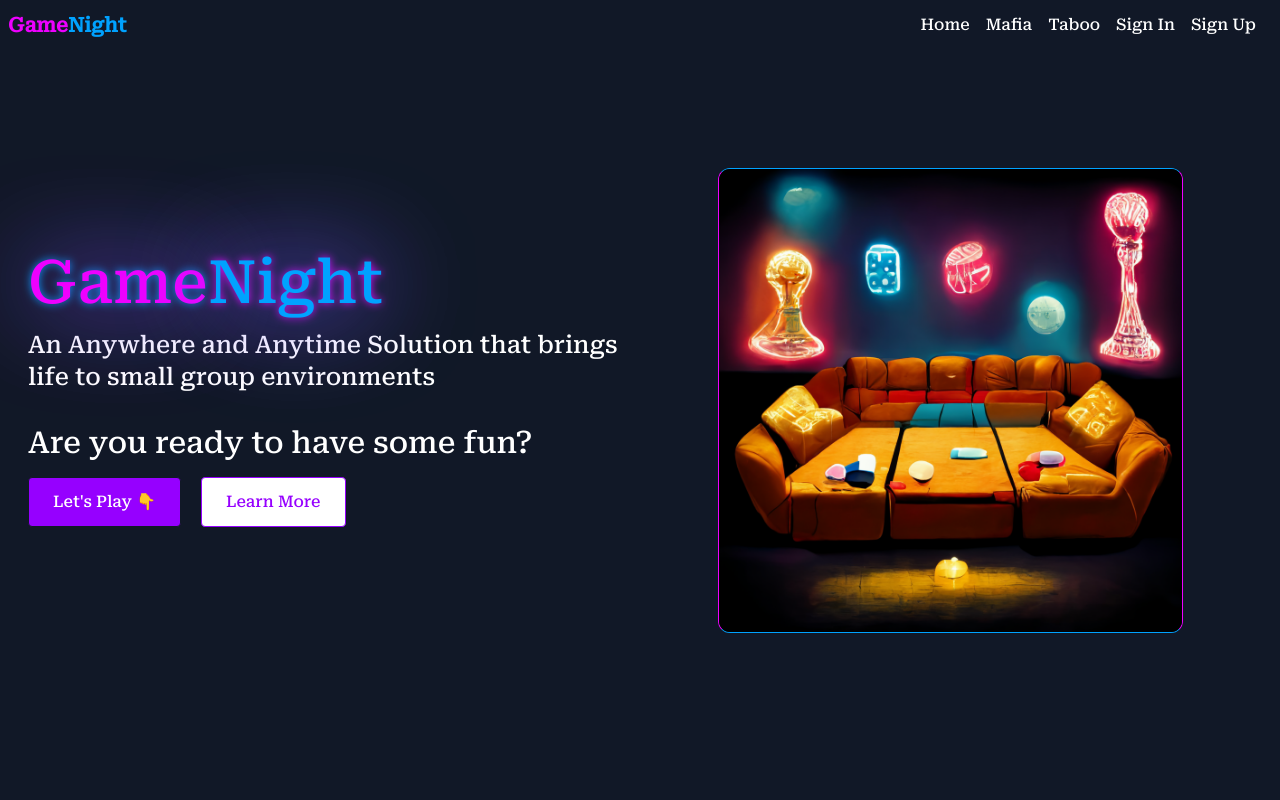
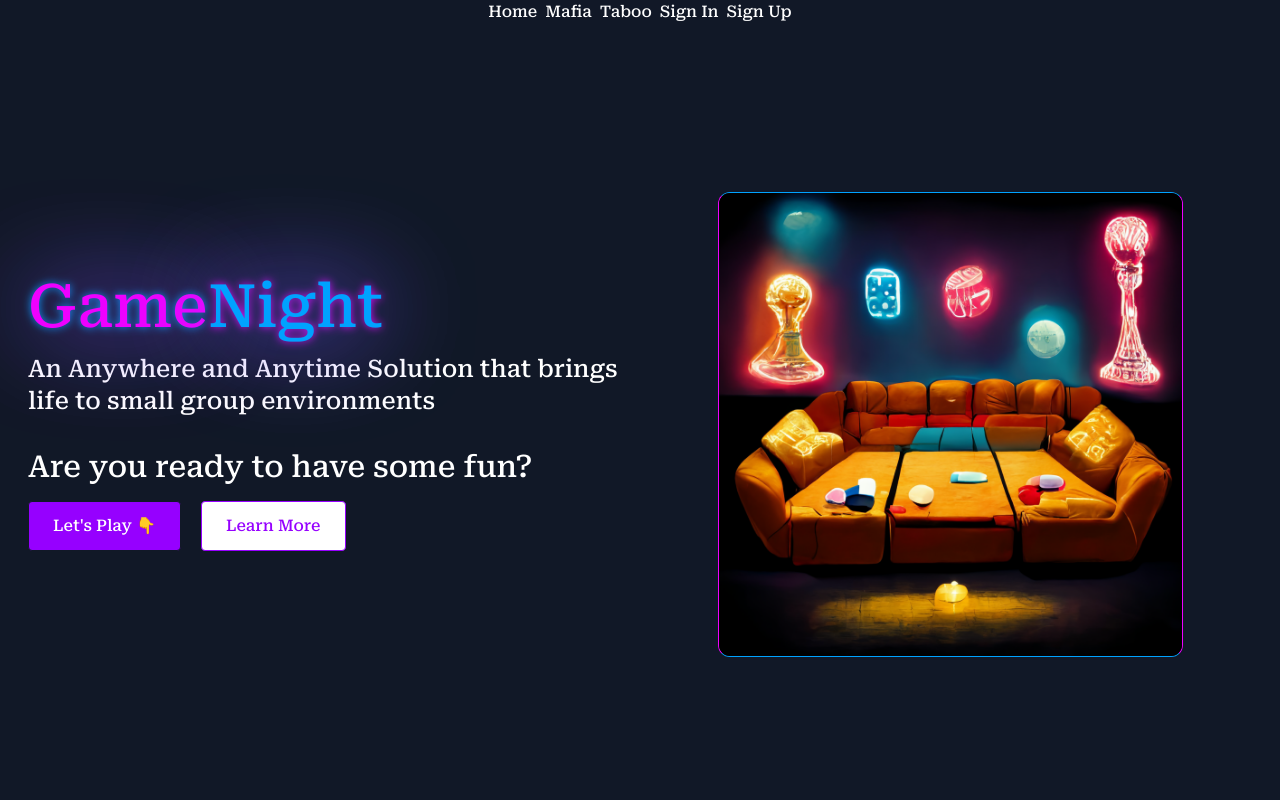
Before and after one commit to snipergz/GameNight, a React (Create React App) app in the folder frontend/: page / in a window 1280 px wide. Shown: the top 800 px of the page. Built offline with nearby package versions, Linux system fonts and the light colour scheme.

Commit message:
fixed non issue

```diff
--- a/frontend/src/components/Navbar.jsx
+++ b/frontend/src/components/Navbar.jsx
@@ -7,53 +7,34 @@ const Navbar = () => {
   const handleClick = () => setNav(!nav);
 
   return (
-    <div className="w-screen text-white h-[50px] bg-navy z-10 fixed drop-shadow-lg">
-      <div className="px-2 flex justify-between items-center w-full h-full">
-        <div className="flex items-center">
-          <Link className="font-bold mr-4 hidden sm:block" to="/">
-            <span className="text-neonPink text-xl">Game</span>
-            <span className="text-neonBlue text-xl">Night</span>
-          </Link>
-        </div>
-        <div className="hidden md:flex pr-4 items-center gap-4">
-          <Link to="/home" className="hover:text-neonBlue">
-            Home
-          </Link>
-          <Link to="/mafia" className="hover:text-neonPink">
-            Mafia
-          </Link>
-          <Link to="/taboo" className="hover:text-neonBlue">
-            Taboo
-          </Link>
-          <button className="hover:text-neonPink">Sign In</button>
-          <button className="hover:text-neonBlue">Sign Up</button>
-        </div>
-        <div className="md:hidden mr-4 justify-start" onClick={handleClick}>
-          {!nav ? <HiOutlineViewList /> : <HiChevronDoubleUp />}
-        </div>
+    <>
+      <div
+        className="md:hidden mr-4 p-2 justify-start text-white"
+        onClick={handleClick}
+      >
+        {!nav ? <HiOutlineViewList /> : <HiChevronDoubleUp />}
       </div>
 
       <ul
         className={
           !nav
-            ? "hidden"
-            : "absolute flex flex-col bg-navy w-full py-3 px-8 gap-2 "
+            ? "invisible lg:visible text-white flex  flex-row  justify-center gap-2"
+            : "text-white flex flex-col gap-1 p-2 "
         }
       >
-        <Link to="/home" className="hover:text-neonBlue border-b-2 w-12">
+        <Link to="/home" className="hover:text-neonBlue">
           Home
         </Link>
-        <Link className="border-b-2 w-12 border-zinc-300 " to="/mafia">
+        <Link to="/mafia" className="hover:text-neonPink ">
           Mafia
         </Link>
-        <Link className="border-b-2 w-12 border-zinc-300 " to="/taboo">
+        <Link to="/taboo" className="hover:text-neonBlue ">
           Taboo
         </Link>
-
-        <button className="border-b-2 w-16 text-left">Sign In</button>
-        <button className=" border-b-2 w-16 text-left">Sign Up</button>
+        <button className="hover:text-neonPink text-left">Sign In</button>
+        <button className="hover:text-neonBlue text-left">Sign Up</button>
       </ul>
-    </div>
+    </>
   );
 };
 
```
